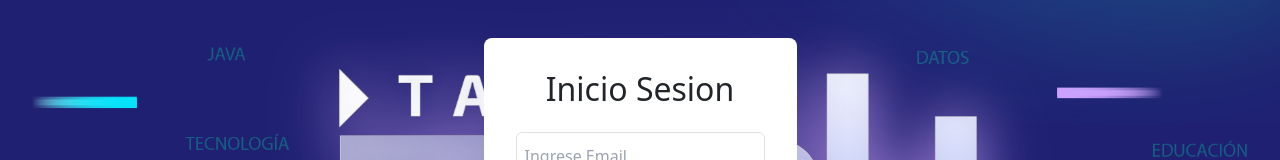
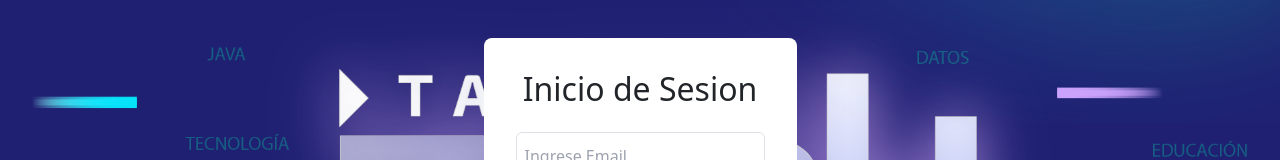
Before and after one commit to dialcube/PaginaTalentoNueva, a React (Create React App) app: page / in a window 1280 px wide. Shown: the part 183-343 px from the top of the page. Built offline with nearby package versions, Linux system fonts and the light colour scheme.

Commit message:
publicacion deploy

```diff
--- a/src/Components/Login.jsx
+++ b/src/Components/Login.jsx
@@ -71,7 +71,7 @@ export default function Login() {
         onSubmit={handleSubmit}
         style={{ backgroundColor: "rgba(255, 255, 255, 0.8)" }} // Fondo con transparencia
       >
-        <h2 className="text-center mb-4">Inicio Sesion</h2>
+        <h2 className="text-center mb-4">Inicio de Sesion</h2>
         <input
           type="text"
           name="Email"
```
